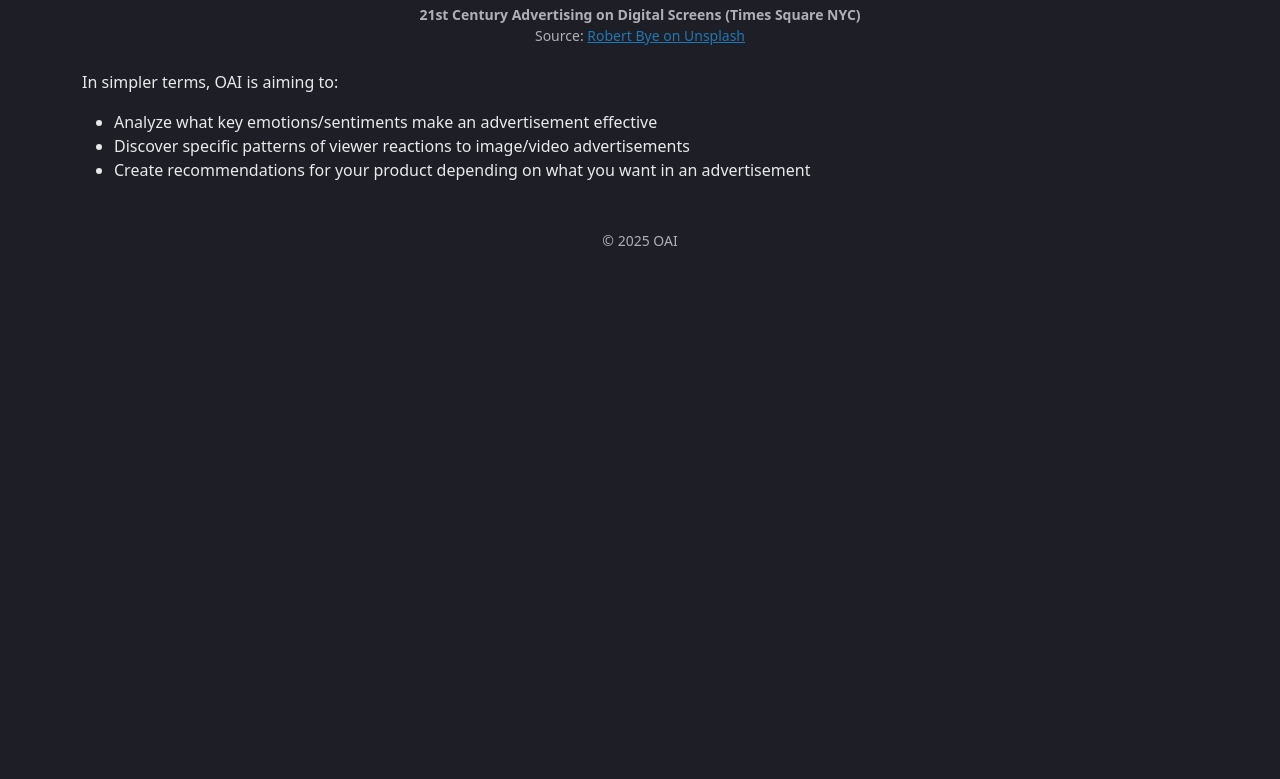
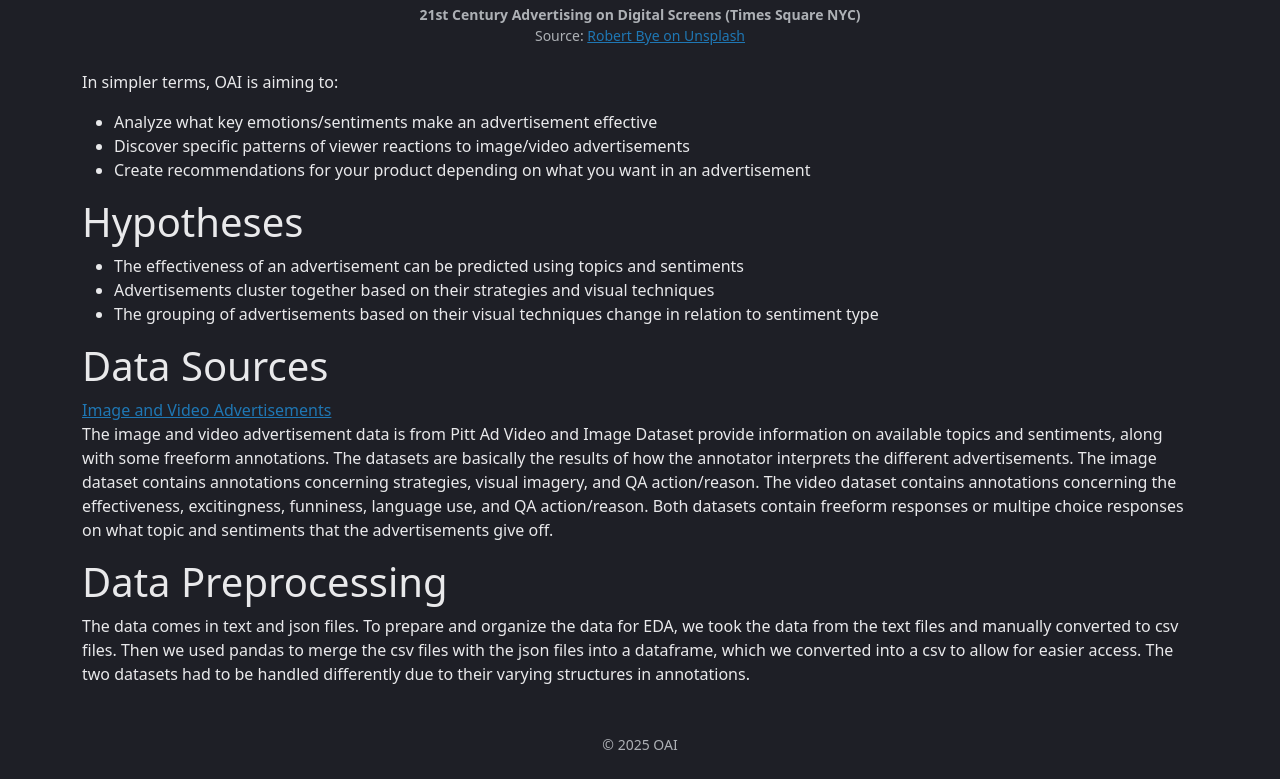
Before and after one commit to Shiepi/oai-web-python, a Flask app: page /about in a window 1280 px wide. Shown: the part 1155-1934 px from the top of the page. Before the commit the page ends 1401 px from the top, so only its background shows below. Run offline with Flask 3, Linux system fonts and the light colour scheme; some libraries are stand-ins or nearby versions.

Commit message:
updated hypotheses and about

```diff
--- a/templates/about.html
+++ b/templates/about.html
@@ -42,4 +42,28 @@
       <li>Discover specific patterns of viewer reactions to image/video advertisements</li>
       <li>Create recommendations for your product depending on what you want in an advertisement</li>
   </ul>
+
+  <h1>Hypotheses </h1>
+  <ul>
+    <li>The effectiveness of an advertisement can be predicted using topics and sentiments</li>
+    <li>Advertisements cluster together based on their strategies and visual techniques</li>
+    <li>The grouping of advertisements based on their visual techniques change in relation to sentiment type</li>
+  </ul>
+
+  <h1>Data Sources </h1>
+  <a href="https://people.cs.pitt.edu/~kovashka/ads/" target="_blank" rel="noopener">
+    Image and Video Advertisements
+  </a>
+  <p> The image and video advertisement data is from Pitt Ad Video and Image Dataset provide information on available topics and sentiments, along with some freeform annotations.
+    The datasets are basically the results of how the annotator interprets the different advertisements.
+    The image dataset contains annotations concerning strategies, visual imagery, and QA action/reason.
+    The video dataset contains annotations concerning the effectiveness, excitingness, funniness, language use, and QA action/reason.
+    Both datasets contain freeform responses or multipe choice responses on what topic and sentiments that the advertisements give off.
+  </p>
+
+  <h1>Data Preprocessing </h1>
+  <p>
+    The data comes in text and json files. To prepare and organize the data for EDA, we took the data from the text files and manually converted to csv files. Then we used pandas to merge the csv files with
+    the json files into a dataframe, which we converted into a csv to allow for easier access. The two datasets had to be handled differently due to their varying structures in annotations.
+  </p>
 {% endblock %}
--- a/templates/analysis.html
+++ b/templates/analysis.html
@@ -3,7 +3,6 @@
   <h1>Exploratory Data Analysis</h1>
   <div id="plotly-div"></div>
 
-    <p>The data used by OAI is provided by Pitt Ad Video and Image Dataset. It consists of free-form annotations and multiple-choice selections, raw and cleaned as text and numbers. There is a list of topics and sentiments, and scores for effective, exciting, funny, and language.</p>
 
 
 {% endblock %}
```
